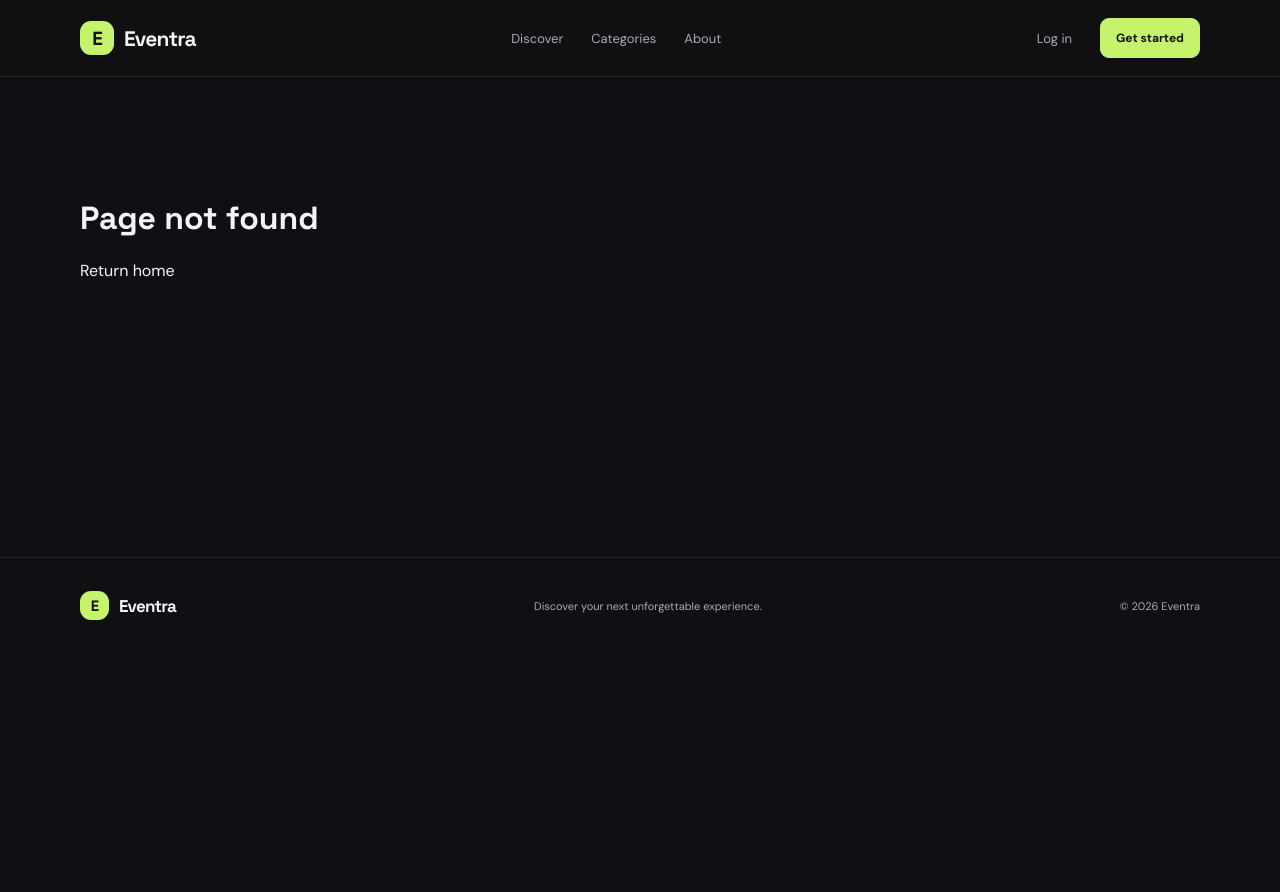
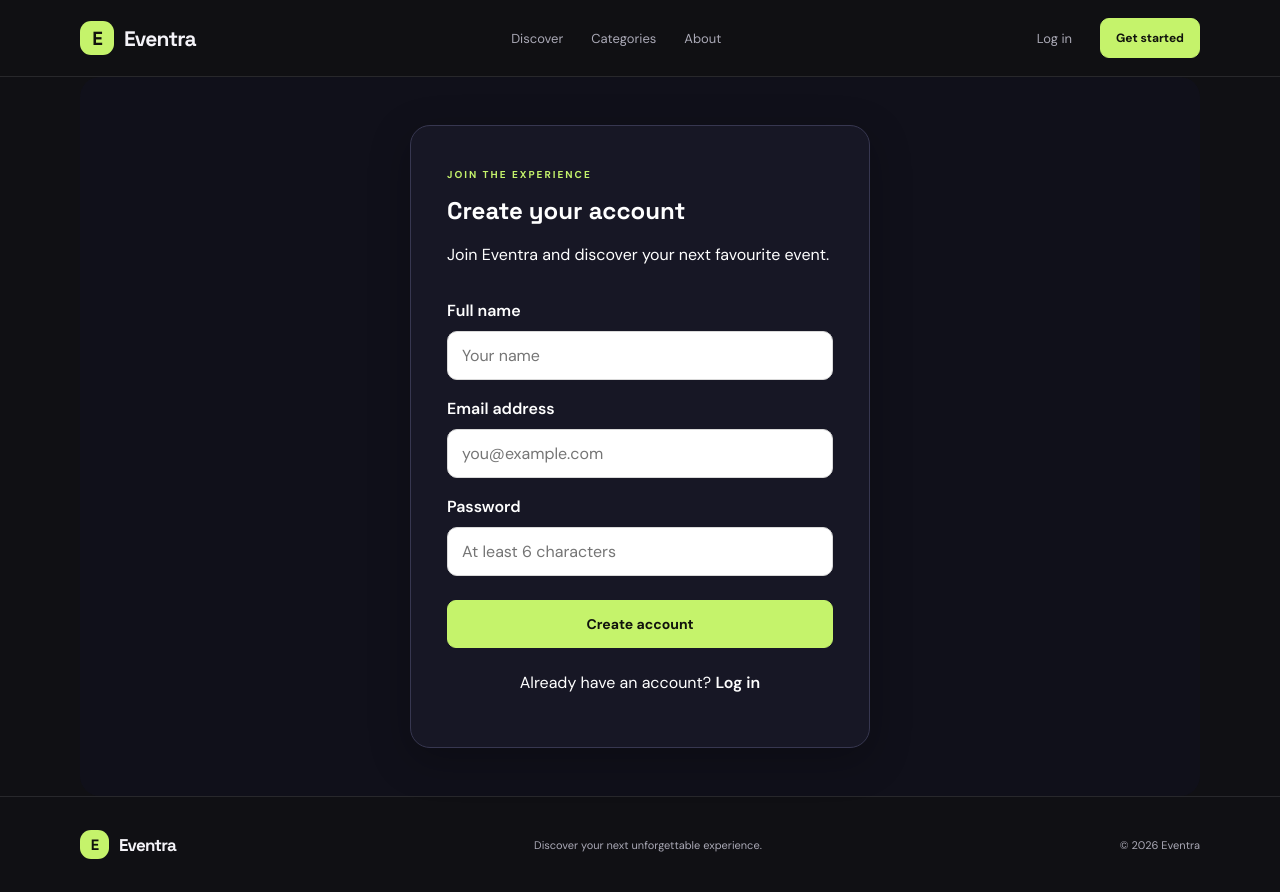
Before and after one commit to zaid1-ui/event-management-system, a React (Vite) app: page /register in a window 1280 px wide. Before the commit this address had no page. Before the commit the page ends 800 px from the top, so only its background shows below. Built offline with nearby package versions, Linux system fonts and the light colour scheme.

Commit message:
Implement Redux authentication

```diff
--- a/src/App.jsx
+++ b/src/App.jsx
@@ -5,6 +5,8 @@ import Footer from "./components/Footer";
 import EventCard from "./components/EventCard";
 import { fetchEvents } from "./services/ticketmaster";
 import EventDetailsPage from "./pages/EventDetailsPage";
+import RegisterPage from "./pages/RegisterPage";
+import LoginPage from "./pages/LoginPage";
 
 function HomePage() {
   const [events, setEvents] = useState([]);
@@ -224,6 +226,8 @@ function App() {
       <Routes>
         <Route path="/" element={<HomePage />} />
         <Route path="/events/:id" element={<EventDetailsPage />} />
+        <Route path="/register" element={<RegisterPage />} />
+        <Route path="/login" element={<LoginPage />} />
         <Route path="*" element={<NotFoundPage />} />
       </Routes>
       <Footer />
--- a/src/app/store.js
+++ b/src/app/store.js
@@ -1,5 +1,22 @@
 import { configureStore } from "@reduxjs/toolkit";
+import authReducer from "../features/auth/authSlice";
 
 export const store = configureStore({
-  reducer: {},
+  reducer: {
+    auth: authReducer,
+  },
 });
+
+store.subscribe(() => {
+  try {
+    const authState = store.getState().auth;
+
+    if (authState.isAuthenticated && authState.user) {
+      localStorage.setItem("eventra_auth", JSON.stringify(authState));
+    } else {
+      localStorage.removeItem("eventra_auth");
+    }
+  } catch (error) {
+    console.error("Could not save authentication state:", error);
+  }
+});
--- /dev/null
+++ b/src/features/auth/authSlice.js
@@ -0,0 +1,38 @@
+import { createSlice } from "@reduxjs/toolkit";
+
+const STORAGE_KEY = "eventra_auth";
+
+function loadAuth() {
+  try {
+    const savedAuth = localStorage.getItem(STORAGE_KEY);
+    return savedAuth
+      ? JSON.parse(savedAuth)
+      : { user: null, isAuthenticated: false };
+  } catch {
+    return { user: null, isAuthenticated: false };
+  }
+}
+
+const initialState = loadAuth();
+
+const authSlice = createSlice({
+  name: "auth",
+  initialState,
+  reducers: {
+    register: (state, action) => {
+      state.user = action.payload;
+      state.isAuthenticated = true;
+    },
+    login: (state, action) => {
+      state.user = action.payload;
+      state.isAuthenticated = true;
+    },
+    logout: (state) => {
+      state.user = null;
+      state.isAuthenticated = false;
+    },
+  },
+});
+
+export const { register, login, logout } = authSlice.actions;
+export default authSlice.reducer;
--- a/src/index.css
+++ b/src/index.css
@@ -709,3 +709,92 @@ h3,
     border-radius: 12px;
   }
 }
+
+.auth-page {
+  min-height: 70vh;
+  display: flex;
+  justify-content: center;
+  align-items: center;
+  padding-top: 48px;
+  padding-bottom: 48px;
+}
+
+.auth-card {
+  width: 100%;
+  max-width: 460px;
+  padding: 36px;
+  border: 1px solid #373750;
+  border-radius: 20px;
+  background-color: #171725 !important;
+  color: #ffffff;
+  box-shadow: 0 12px 40px rgba(0, 0, 0, 0.25);
+}
+
+.auth-card h1 {
+  margin: 12px 0;
+}
+
+.auth-card > p {
+  line-height: 1.6;
+}
+
+.auth-form {
+  display: flex;
+  flex-direction: column;
+  gap: 10px;
+  margin-top: 24px;
+}
+
+.auth-form label {
+  font-weight: 600;
+  margin-top: 8px;
+}
+
+.auth-form input {
+  width: 100%;
+  padding: 13px 14px;
+  border: 1px solid #d9d9d9;
+  border-radius: 10px;
+  font: inherit;
+}
+
+.auth-form input:focus {
+  outline: 2px solid #b7a4ff;
+  outline-offset: 1px;
+}
+
+.auth-submit {
+  width: 100%;
+  margin-top: 14px;
+  cursor: pointer;
+}
+
+.auth-error {
+  color: #c62828;
+  margin: 4px 0;
+}
+
+.auth-switch {
+  margin-top: 22px;
+  text-align: center;
+}
+
+.auth-switch a {
+  font-weight: 600;
+}
+
+@media (max-width: 520px) {
+  .auth-card {
+    padding: 24px 20px;
+  }
+}
+
+.auth-page {
+  min-height: 70vh;
+  display: flex;
+  justify-content: center;
+  align-items: center;
+  padding: 48px 20px;
+  background: #10101a;
+  border-radius: 20px;
+}
--- /dev/null
+++ b/src/pages/LoginPage.jsx
@@ -0,0 +1,82 @@
+import { useState } from "react";
+import { Link, useNavigate } from "react-router-dom";
+import { useDispatch } from "react-redux";
+import { login } from "../features/auth/authSlice";
+
+function LoginPage() {
+  const [email, setEmail] = useState("");
+  const [password, setPassword] = useState("");
+  const [error, setError] = useState("");
+
+  const dispatch = useDispatch();
+  const navigate = useNavigate();
+
+  function handleSubmit(event) {
+    event.preventDefault();
+    setError("");
+
+    const cleanEmail = email.trim().toLowerCase();
+
+    if (!cleanEmail || !password) {
+      setError("Please enter your email and password.");
+      return;
+    }
+
+    // Simulated login for this assignment.
+    // Real account verification requires a backend.
+    dispatch(
+      login({
+        name: cleanEmail.split("@")[0],
+        email: cleanEmail,
+      }),
+    );
+
+    navigate("/");
+  }
+
+  return (
+    <main className="auth-page container">
+      <section className="auth-card">
+        <span className="eyebrow">WELCOME BACK</span>
+        <h1>Log in to Eventra</h1>
+        <p>Sign in to continue exploring your next experience.</p>
+
+        <form onSubmit={handleSubmit} className="auth-form">
+          <label htmlFor="login-email">Email address</label>
+          <input
+            id="login-email"
+            type="email"
+            value={email}
+            onChange={(event) => setEmail(event.target.value)}
+            placeholder="you@example.com"
+            autoComplete="email"
+            required
+          />
+
+          <label htmlFor="login-password">Password</label>
+          <input
+            id="login-password"
+            type="password"
+            value={password}
+            onChange={(event) => setPassword(event.target.value)}
+            placeholder="Enter your password"
+            autoComplete="current-password"
+            required
+          />
+
+          {error && <p className="auth-error">{error}</p>}
+
+          <button className="button auth-submit" type="submit">
+            Log in
+          </button>
+        </form>
+
+        <p className="auth-switch">
+          Don't have an account? <Link to="/register">Create one</Link>
+        </p>
+      </section>
+    </main>
+  );
+}
+
+export default LoginPage;
--- /dev/null
+++ b/src/pages/RegisterPage.jsx
@@ -0,0 +1,99 @@
+import { useState } from "react";
+import { Link, useNavigate } from "react-router-dom";
+import { useDispatch } from "react-redux";
+import { register } from "../features/auth/authSlice";
+
+function RegisterPage() {
+  const [name, setName] = useState("");
+  const [email, setEmail] = useState("");
+  const [password, setPassword] = useState("");
+  const [error, setError] = useState("");
+
+  const dispatch = useDispatch();
+  const navigate = useNavigate();
+
+  function handleSubmit(event) {
+    event.preventDefault();
+    setError("");
+
+    const cleanName = name.trim();
+    const cleanEmail = email.trim().toLowerCase();
+
+    if (!cleanName || !cleanEmail || !password) {
+      setError("Please fill in all fields.");
+      return;
+    }
+
+    if (password.length < 6) {
+      setError("Password must be at least 6 characters.");
+      return;
+    }
+
+    dispatch(
+      register({
+        name: cleanName,
+        email: cleanEmail,
+      }),
+    );
+
+    navigate("/");
+  }
+
+  return (
+    <main className="auth-page container">
+      <section className="auth-card">
+        <span className="eyebrow">JOIN THE EXPERIENCE</span>
+        <h1>Create your account</h1>
+        <p>Join Eventra and discover your next favourite event.</p>
+
+        <form onSubmit={handleSubmit} className="auth-form">
+          <label htmlFor="name">Full name</label>
+          <input
+            id="name"
+            type="text"
+            value={name}
+            onChange={(event) => setName(event.target.value)}
+            placeholder="Your name"
+            autoComplete="name"
+            required
+          />
+
+          <label htmlFor="email">Email address</label>
+          <input
+            id="email"
+            type="email"
+            value={email}
+            onChange={(event) => setEmail(event.target.value)}
+            placeholder="you@example.com"
+            autoComplete="email"
+            required
+          />
+
+          <label htmlFor="password">Password</label>
+          <input
+            id="password"
+            type="password"
+            value={password}
+            onChange={(event) => setPassword(event.target.value)}
+            placeholder="At least 6 characters"
+            autoComplete="new-password"
+            minLength={6}
+            required
+          />
+
+          {error && <p className="auth-error">{error}</p>}
+
+          <button className="button auth-submit" type="submit">
+            Create account
+          </button>
+        </form>
+
+        <p className="auth-switch">
+          Already have an account? <Link to="/login">Log in</Link>
+        </p>
+      </section>
+    </main>
+  );
+}
+
+export default RegisterPage;
```
